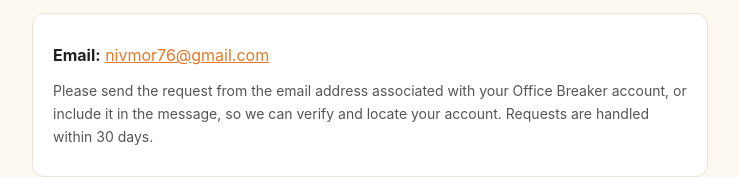
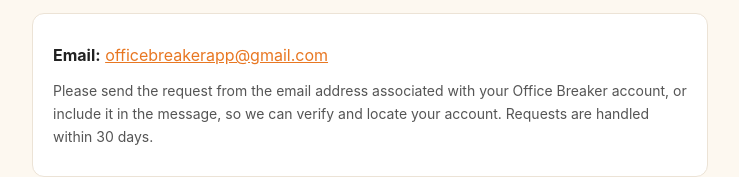
Before and after one commit to nivmor76-collab/officebreaker-privacy, a plain HTML site: page delete-account.html in a window 1280 px wide. Shown: the part 565-742 px from the top of the page, without its empty margins (270-1009 px from the left). Drawn offline with Linux system fonts and the light colour scheme.

Commit message:
Update delete-account.html

```diff
--- a/delete-account.html
+++ b/delete-account.html
@@ -41,7 +41,7 @@
   <h2>Option 2 — Request deletion by email</h2>
   <p>If you can't access the app, email us and we will delete your account and data on your behalf:</p>
   <div class="box">
-    <p><strong>Email:</strong> <a href="mailto:nivmor76@gmail.com?subject=Delete%20My%20Office%20Breaker%20Account">nivmor76@gmail.com</a></p>
+    <p><strong>Email:</strong> <a href="mailto:officebreakerapp@gmail.com?subject=Delete%20My%20Office%20Breaker%20Account">officebreakerapp@gmail.com</a></p>
     <p class="muted">Please send the request from the email address associated with your Office Breaker account, or include it in the message, so we can verify and locate your account. Requests are handled within 30 days.</p>
   </div>
 
```
